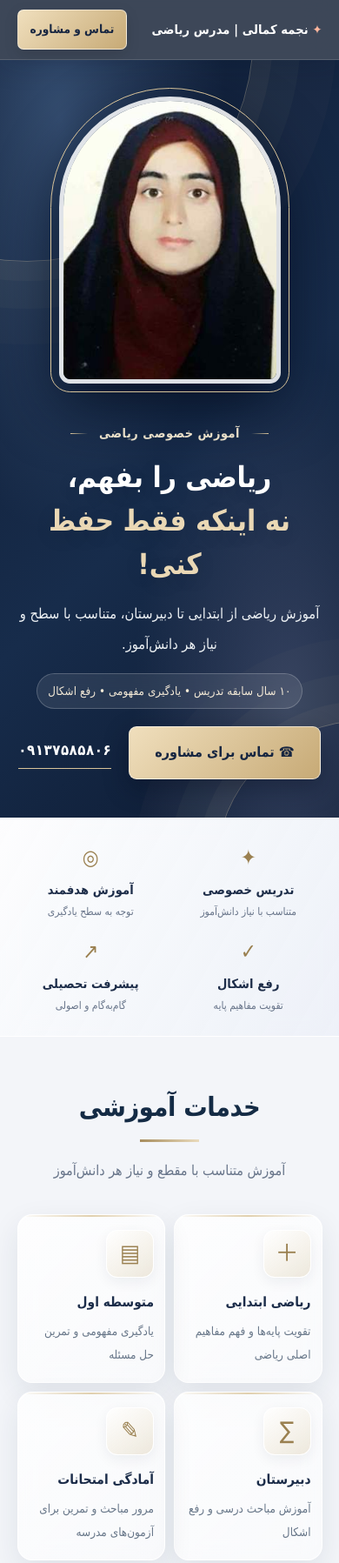
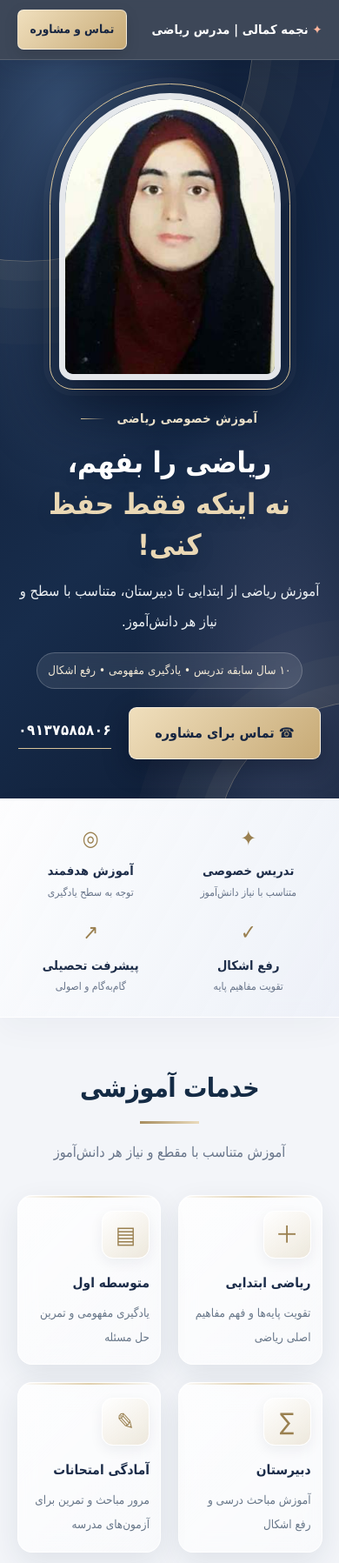
Before and after one commit to kamali3184/najmeh-math, a plain HTML site: page index.html in a window 390 px wide. Shown: the top 1797 px of the page at 87% size. Drawn offline with Linux system fonts and the light colour scheme; a small style sheet from the web is missing.

Commit message:
Polish glass layout and teacher portrait styling

```diff
--- a/index.html
+++ b/index.html
@@ -327,6 +327,50 @@ footer{background:#09162b;border-top:1px solid #d9c49a;color:#e5e9f0}
 }
 @media(max-width:420px){.hero{padding:38px 0 44px}.pill{border-radius:22px}}
 
+
+/* Signature glass redesign: editorial layout and refined portrait treatment */
+.hero{padding:76px 0 82px}
+.hero-grid{display:grid;grid-template-columns:minmax(260px,.82fr) minmax(0,1.18fr);align-items:center;gap:clamp(34px,6vw,82px);text-align:right}
+.photo{width:min(100%,350px);height:445px;object-position:center 25%;border:7px solid rgba(255,255,255,.88);border-radius:190px 190px 24px 24px;outline:1px solid #d9c49a;outline-offset:10px;box-shadow:0 30px 75px #020b1dcc,0 0 0 18px #ffffff0a;margin:0 auto}
+.copy{max-width:680px}
+.eyebrow{justify-content:flex-start}
+.eyebrow:before{display:none}
+.eyebrow:after{width:42px}
+h1{font-size:clamp(2.7rem,5vw,4.2rem);line-height:1.42;margin:16px 0}
+.lead{margin:0;max-width:590px}
+.pill{margin:23px 0 25px}
+.actions{justify-content:flex-start}
+.strip{box-shadow:0 12px 35px #1529470a}
+.strip .wrap{max-width:1080px}
+section:not(.hero):not(.contact){position:relative}
+.title{letter-spacing:-.6px}
+.cards{gap:20px}
+.card{min-height:190px;padding:28px 23px}
+.card p{line-height:2.05}
+.aboutbox{padding:48px 54px}
+.contact{padding:82px 0}
+@media(max-width:760px){
+ .hero{padding:48px 0 57px}
+ .hero-grid{display:flex;flex-direction:column;align-items:center;text-align:center;gap:29px}
+ .photo{width:min(75vw,285px);height:365px;margin:0 auto}
+ .copy{max-width:100%}
+ .eyebrow{justify-content:center}
+ .eyebrow:after{width:28px}
+ h1{font-size:2.45rem;margin:12px 0}
+ .lead{margin:0 auto}
+ .actions{justify-content:center}
+ .pill{margin:18px 0 21px}
+ .card{min-height:0;padding:21px 16px}
+ .aboutbox{padding:32px 27px}
+ .contact{padding:62px 0}
+}
+@media(max-width:420px){
+ .hero{padding:38px 0 45px}
+ .photo{width:min(77vw,255px);height:330px}
+ h1{font-size:2.08rem}
+ .card{padding:17px 12px}
+}
+
 </style></head><body>
 <header><div class="wrap nav"><a class="brand" href="#">✦ نجمه کمالی | مدرس ریاضی</a><a class="btn" href="tel:09137585806">تماس و مشاوره</a></div></header>
 <main><section class="hero"><div class="wrap hero-grid"><img class="photo" src="assets/najmeh-clean.jpg" alt="عکس نجمه کمالی"><div class="copy"><div class="eyebrow">آموزش خصوصی ریاضی</div><h1>ریاضی را بفهم،<br><em>نه اینکه فقط حفظ کنی!</em></h1><p class="lead">آموزش ریاضی از ابتدایی تا دبیرستان، متناسب با سطح و نیاز هر دانش‌آموز.</p><div class="pill">۱۰ سال سابقه تدریس • یادگیری مفهومی • رفع اشکال</div><div class="actions"><a class="btn" href="tel:09137585806">☎ تماس برای مشاوره</a><a class="phone" href="tel:09137585806">۰۹۱۳۷۵۸۵۸۰۶</a></div></div></div></section>
```
